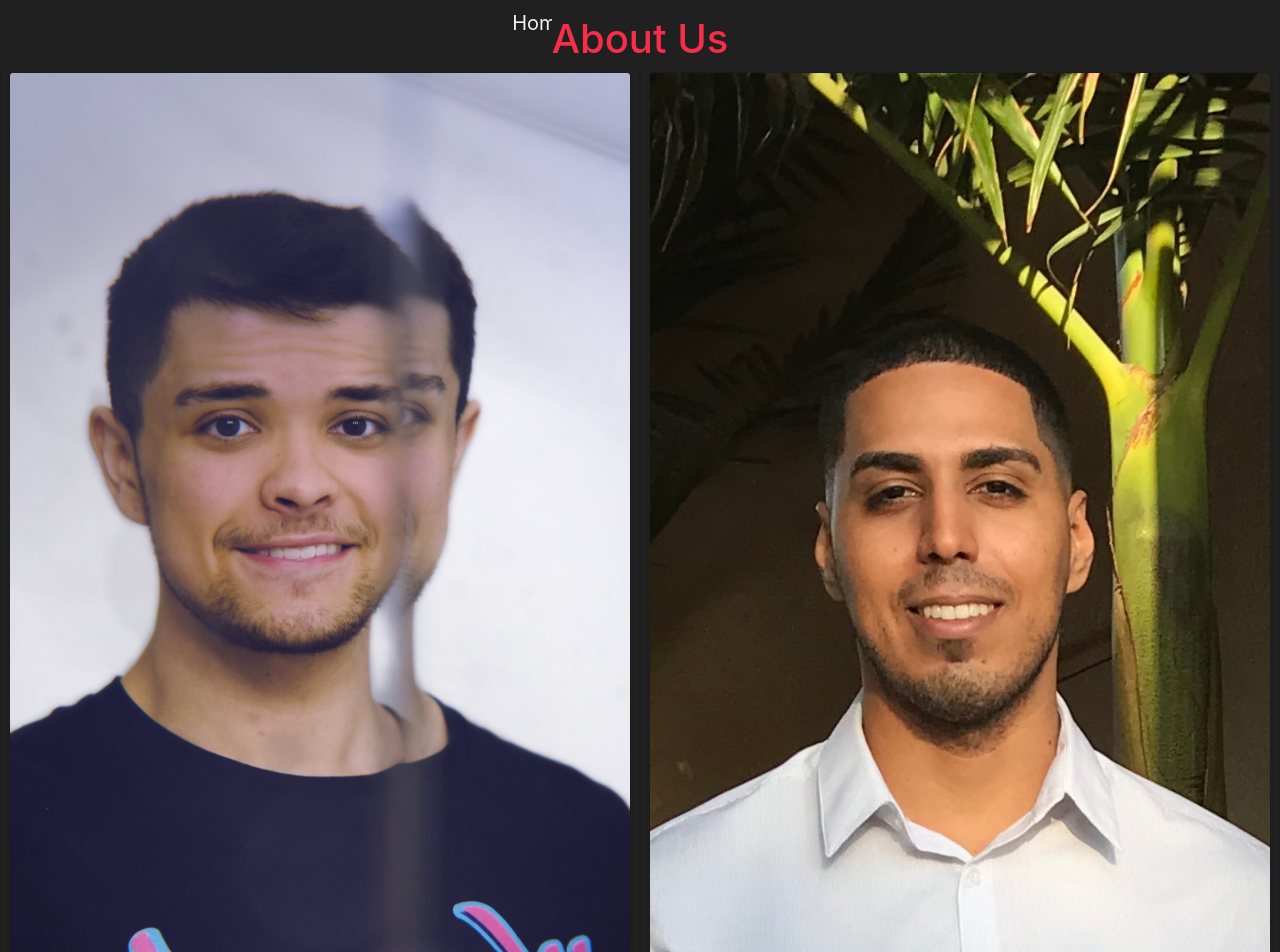
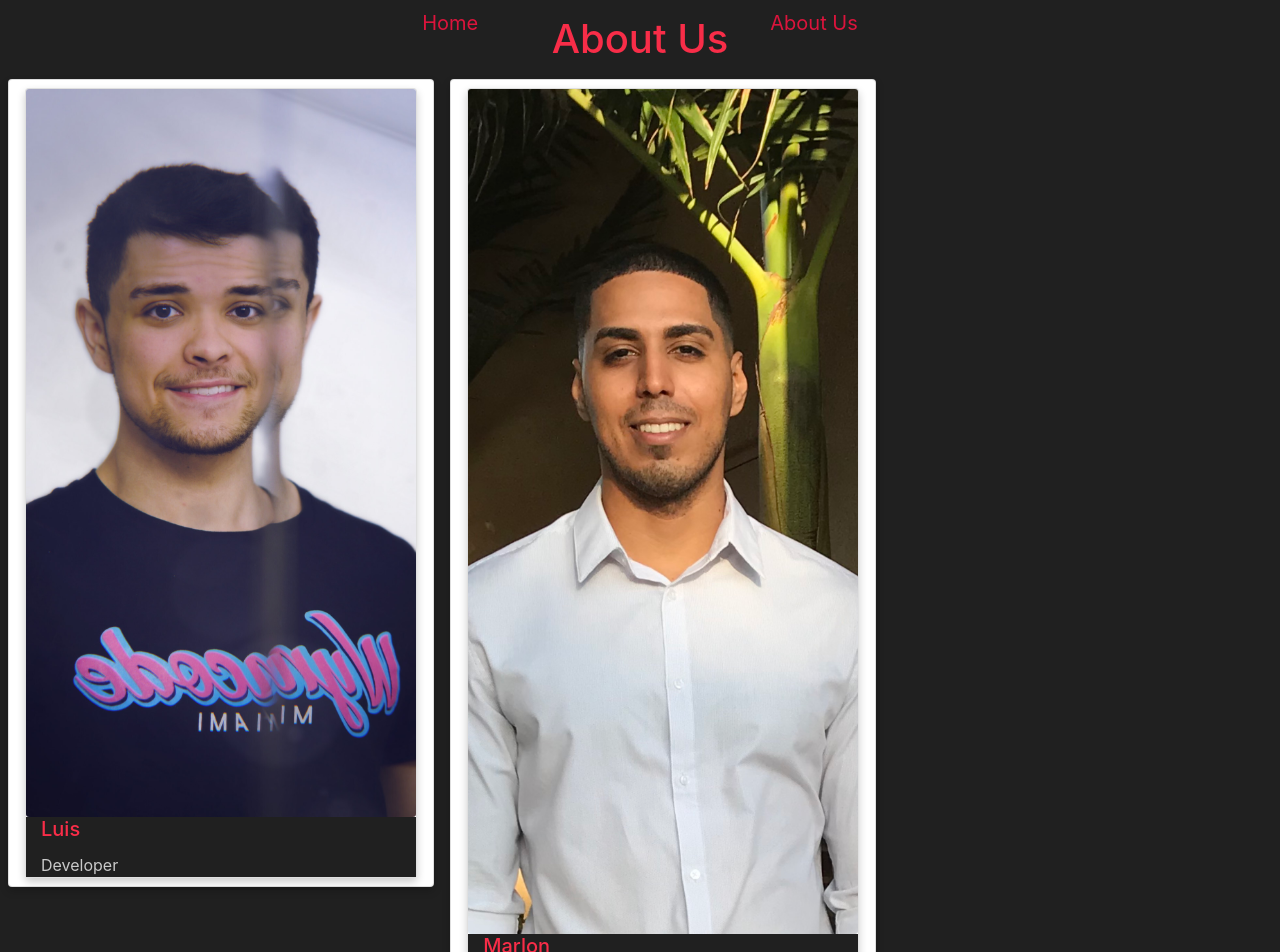
Before and after one commit to wyncode/c39_midterm_laurel_luis_eugene_marlon, a React (Create React App) app in the folder client/: page /aboutus in a window 1280 px wide. Shown: the top 952 px of the page. Built offline with nearby package versions, Linux system fonts and the light colour scheme.

Commit message:
testing what i changed

```diff
--- a/client/src/ByrdSong.jsx
+++ b/client/src/ByrdSong.jsx
@@ -6,7 +6,7 @@ import AboutUs from './components/AboutUs';
 import AlbumPage from './components/AlbumPage';
 import WelcomePage from './components/WelcomePage';
 import AlbumCardPage from './components/AlbumCardPage';
-import Footer from './components/Footer';
+// import Footer from './components/Footer';
 
 // Add Universal Footer with Wyncode's information. + Finish making the Nav universal to every page.
 
@@ -21,7 +21,7 @@ const ByrdSong = () => {
         <Route exact path="/albumpage/:id" component={AlbumPage} />
         <Route exact path="/albumcardpage/:artist" component={AlbumCardPage} />
       </Switch>
-      <Footer />
+      {/* <Footer /> */}
     </BrowserRouter>
   );
 };
--- a/client/src/components/Footer.jsx
+++ b/client/src/components/Footer.jsx
@@ -1,14 +1,14 @@
-import React from 'react';
+// import React from 'react';
 // import { Link } from 'react-router-dom';
 
-function Footer () {
-    return (
-        <div className="wyncode">
-            <h1>
-                <img src="./images/wyncode.png" href="#"></img>
-            </h1>
-        </div>
-    )
-}
+// function Footer () {
+//     return (
+//         <div className="wyncode">
+//             <h1>
+//                 <img src="./images/wyncode.png" href="#"></img>
+//             </h1>
+//         </div>
+//     )
+// }
 
-export default Footer;
+// export default Footer;
--- a/client/src/components/searchForm.css
+++ b/client/src/components/searchForm.css
@@ -52,7 +52,7 @@
   top: 0;
   left: 0;
   right: 0;
-  bottom: 400px;
+  bottom: 500px;
   width: 300px;
   height: 45px;
   background-color: transparent;
--- a/client/src/index.css
+++ b/client/src/index.css
@@ -1,3 +1,5 @@
+
+
 /* body {
   margin: 0;
   padding: 0;
@@ -7,10 +9,8 @@
 .cards__item {
   display: flex;
   flex: 1;
-  /* margin: 0 1rem; */
+  margin: 0 1rem;
   border-radius: 10px;
-  flex-wrap: wrap;
-  justify-content: center;
 }
 
 .cards__item__link {
@@ -30,6 +30,7 @@
   width: 100%;
   /* overflow: hidden; */
 }
+
 
 .cards__item__pic-wrap::after {
   content: attr(data-category);
@@ -68,35 +69,37 @@
 /* .cards__item__info {
   /* padding: 20px 30px 30px; */
 
+
 .cards__album__text {
-  color: #f82d48;
+  color: #F82D48;
   font-size: 14px;
   text-align: left;
 }
 
 .cards__artist_text {
-  color: #f82d48;
+  color: #F82D48;
   font-size: 10px;
   text-align: left;
   opacity: 40%;
 }
 
-/* @media only screen and (min-width: 1200px) {
+@media only screen and (min-width: 1200px) {
   .content__blog__container {
     width: 84%;
   }
-} */
+}
 
-/* @media only screen and (min-width: 1024px) {
+@media only screen and (min-width: 1024px) {
   .cards__items {
     display: flex;
   }
   .cards__item {
     margin-bottom: 2rem;
   }
-} */
+}
 
-.sortButtons {
+
+.sortButtons{
   display: flex;
   justify-content: center;
   margin-bottom: 5rem;
@@ -108,6 +111,8 @@
   background-color: #202020;
   padding: 0;
   margin: 0;
+  animation: fadeIn 2s;
+  opacity: 1;
 }
 
 .nav {
@@ -120,17 +125,10 @@
   border-bottom: solid #202020e9;
 }
 .navtext:hover {
-  border: 1px;
-  border-style: solid;
-  border-radius: 1rem;
-  border-color: crimson;
-  border-collapse: separate;
-  border-spacing: 1px;
-  color: crimson;
+border: 1px;
+color: whitesmoke;
   /* font-size: 20px; */
-  transform: scale(1.1);
-  box-shadow: 0 0 30px 0 crimson;
-  transition: 1s;
+/* box-shadow: 0 0 30px 0 crimson; */
 }
 
 .navtext {
@@ -140,22 +138,24 @@
   display: inline-block;
   background-color: #202020;
   margin: 0px;
-  height: 10px;
+  height: 15px;
 }
 
 .navlink {
-  margin-right: 40px;
+  margin-left: 130px;
+  margin-right:130px;
   height: 15px;
   list-style-type: none;
-  font-size: 25px;
-  color: #f4f4f4;
+  font-size: 20px;
+  color: crimson;
   background-color: #202020;
 }
 
 .navlink:hover {
-  color: #f82d48;
+  color: whitesmoke;
   cursor: pointer;
-  transform: scale(1.2);
+  transform: scale(1.1);
+  transition: all 1.5s;
 }
 
 /* Welcome Page Stylings */
@@ -165,6 +165,7 @@
   padding: 0px;
   height: 0px;
   /* width: 0px; */
+
 }
 .main {
   margin: 0;
@@ -181,7 +182,7 @@
 .about-us {
   display: grid;
   place-items: center;
-  color: #f82d48;
+  color: #F82d48;
 }
 
 body {
@@ -190,33 +191,21 @@ body {
 }
 
 .column {
-  width: 100%;
-  background-color: #202020;
+  float: left;
+  width: 33.3%;
   margin-bottom: 16px;
   padding: 0 8px;
 }
 
 .card {
-  background-color: #202020 !important;
+  box-shadow: 0 4px 8px 0 rgba(0, 0, 0, 0.2);
+  margin: 8px;
+
 }
 
-/* .card img {
-  object-fit: cover;
-  height: 400px;
-  width: 350px;
-} */
-
-Card {
-  background-color: #202020;
-}
-/* .card img{
-    max-width: 100%;
-    max-height: 100%;
-} */
-/*
 .container {
   padding: 0 16px;
-}  */
+}
 
 .title {
   color: #c9c9c9;
@@ -225,15 +214,3 @@ Card {
 /* .wyncode img {
 //going to center the logo
 } */
-
-.portraits {
-  display: grid;
-  width: 100%;
-  justify-content: center;
-  grid-template-columns: auto auto;
-}
-
-.container {
-  width: 100%;
-  text-align: center;
-}
```
